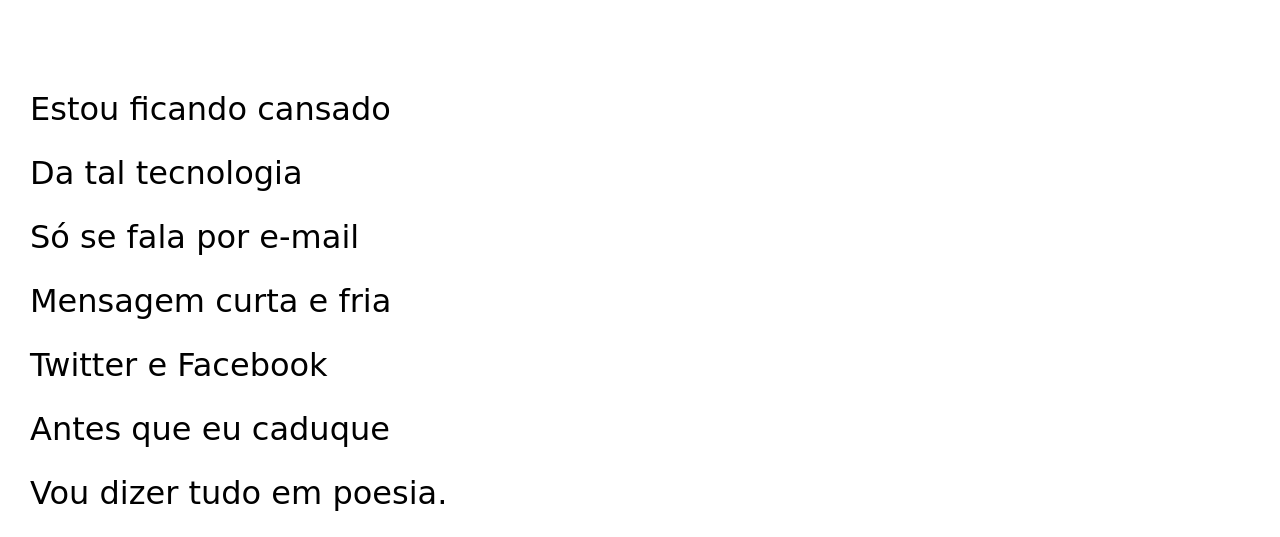
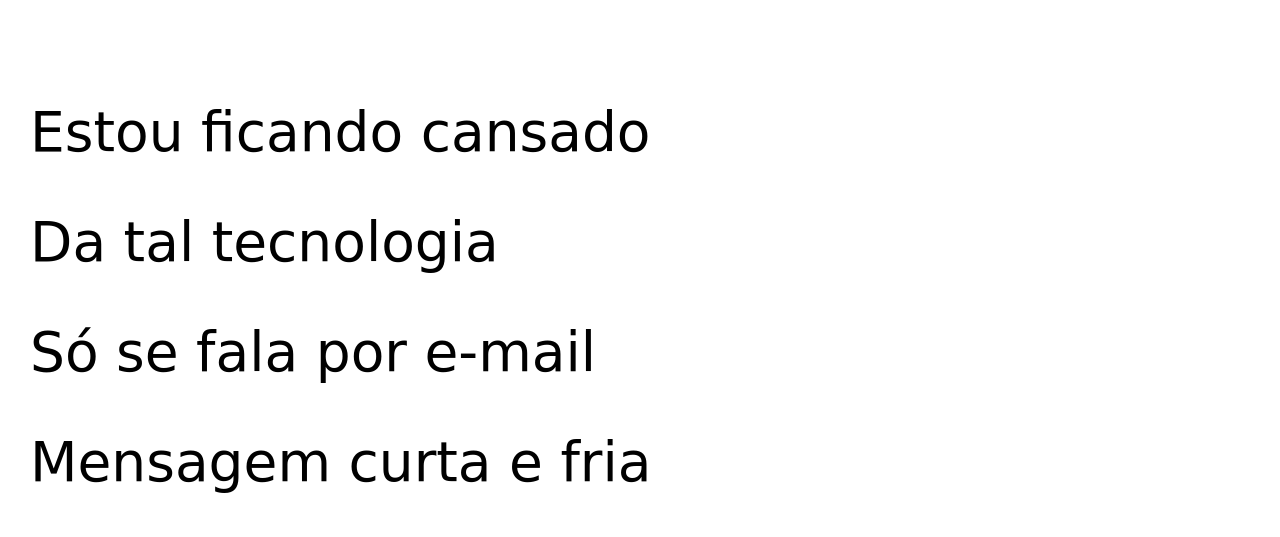
Before and after one commit to dannx23/projeto-cordel, a plain HTML site: page index.html in a window 1280 px wide. Shown: the part 263-800 px from the top of the page. Drawn offline with Linux system fonts and the light colour scheme; a web font is replaced by a local one.

Commit message:
atualizaçao

```diff
--- a/style.css
+++ b/style.css
@@ -55,7 +55,7 @@ section{
     line-height: 2em;
     padding-left: 30px;
     font-family: var(--fonte3);
-    font-size: 2em ;
+    font-size: 4.3vw;
 }
 
 section.normal {
```
